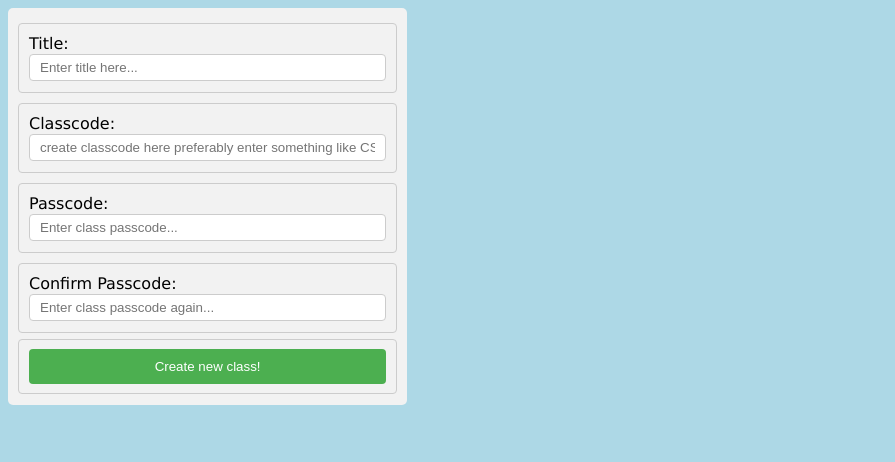
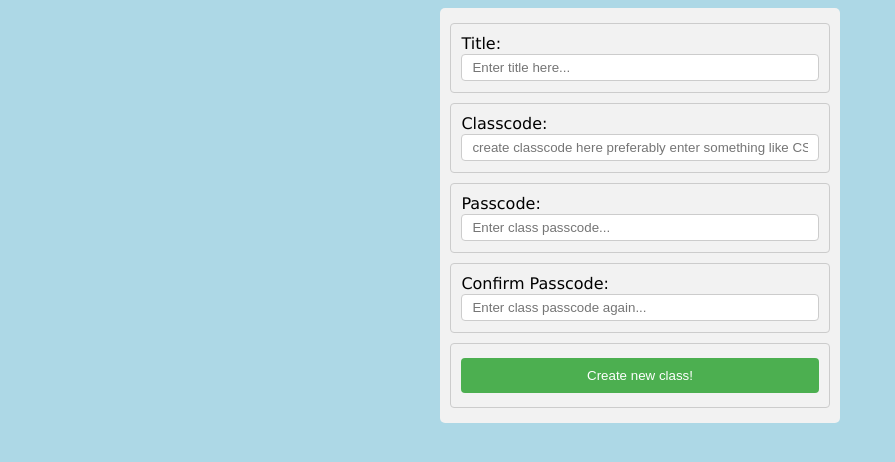
Before and after one commit to SDS-WOC/Course-Notification, a PHP site: page /createclass.php in a window 1280 px wide. Shown: the top 462 px of the page, without its empty margins (0-895 px from the left). Run offline with PHP 8.4, Linux system fonts and the light colour scheme.

Commit message:
used labels and classes

```diff
--- a/classcreater.php
+++ b/classcreater.php
@@ -12,8 +12,7 @@ if($q->num_rows>0)
 }
 else
 {
-    $sql = "INSERT INTO class (title, code, passcode) "
-            . "VALUES ('$title','$classcode', '$passcode')";
+    $sql = "INSERT INTO class (title, code, passcode) VALUES ('$title','$classcode', '$passcode')";
     if( $mysqli->query($sql) )
     {
     	$_SESSION['message'] = 'class created successfully';
--- a/createclass.php
+++ b/createclass.php
@@ -9,22 +9,26 @@ require 'config.php';
   <link rel="stylesheet" type="text/css" href="css/styles.css">
 </head>
 <body>
-  <div id="form">
+  <div class="form">
     <form action="classcreater.php" method="post">
-      <div id="input">
-        Title: <input type="text" name="title" placeholder="Enter title here..." id="inputs">
+      <div class="input">
+        <label> Title: <input class="inputs" type="text" name="title" placeholder="Enter title here...">
+        </label>
       </div>
-      <div id="input">
-        Classcode: <input type="text" name="classcode" placeholder="create classcode here preferably enter something like CSE2021..." id="inputs">
+      <div class="input">
+        <label>Classcode: <input class="inputs" type="text" name="classcode" placeholder="create classcode here preferably enter something like CSE2021...">
+        </label>
       </div>
-      <div id="input">
-        Passcode: <input type="text" name="passcode" placeholder="Enter class passcode..." id="inputs">
+      <div class="input">
+        <label>Passcode: <input class="inputs" type="password" name="passcode" placeholder="Enter class passcode...">
+        </label>
       </div>
-      <div id="input">
-        Confirm Passcode: <input type="password" name="confirmpasscode" placeholder="Enter class passcode again..." id="inputs">
+      <div class="input">
+        <label>Confirm Passcode: <input class="inputs" type="password" name="confirmpasscode" placeholder="Enter class passcode again...">
+        </label>
       </div>
-      <div id="inputs">
-        <input type="submit" value="Create new class!" id="submit">
+      <div class="input">
+        <input type="submit" value="Create new class!" class="submit">
       </div>
   </div>
 </form>
--- a/css/styles.css
+++ b/css/styles.css
@@ -8,15 +8,16 @@ div {
     padding: 10px;
     width: 100%;
 }
-#form
+.form
 {
+    margin: auto;
     top: 100%;
     left: 50%;
     width: 30%;
     font-family: 'Verdana';
 }
 
-#input
+.input
 {
     width: 50%
     padding: 2px 20px;
@@ -26,7 +27,7 @@ div {
     border-radius: 4px;
     box-sizing: border-box;
 }
-#inputs
+.inputs
 {
     width: 100%;
     padding: 5px 10px;
@@ -36,7 +37,7 @@ div {
     border-radius: 4px;
     box-sizing: border-box;
 }
-#submit
+.submit
 {
     width: 100%;
     background-color: #4CAF50;
```
Also changed, not shown: index.php (+14 -11 lines), lecture.php (added, +42 -0 lines), login.php (+5 -3 lines), profile.php (added, +18 -0 lines), signuppage.php (+15 -15 lines).
